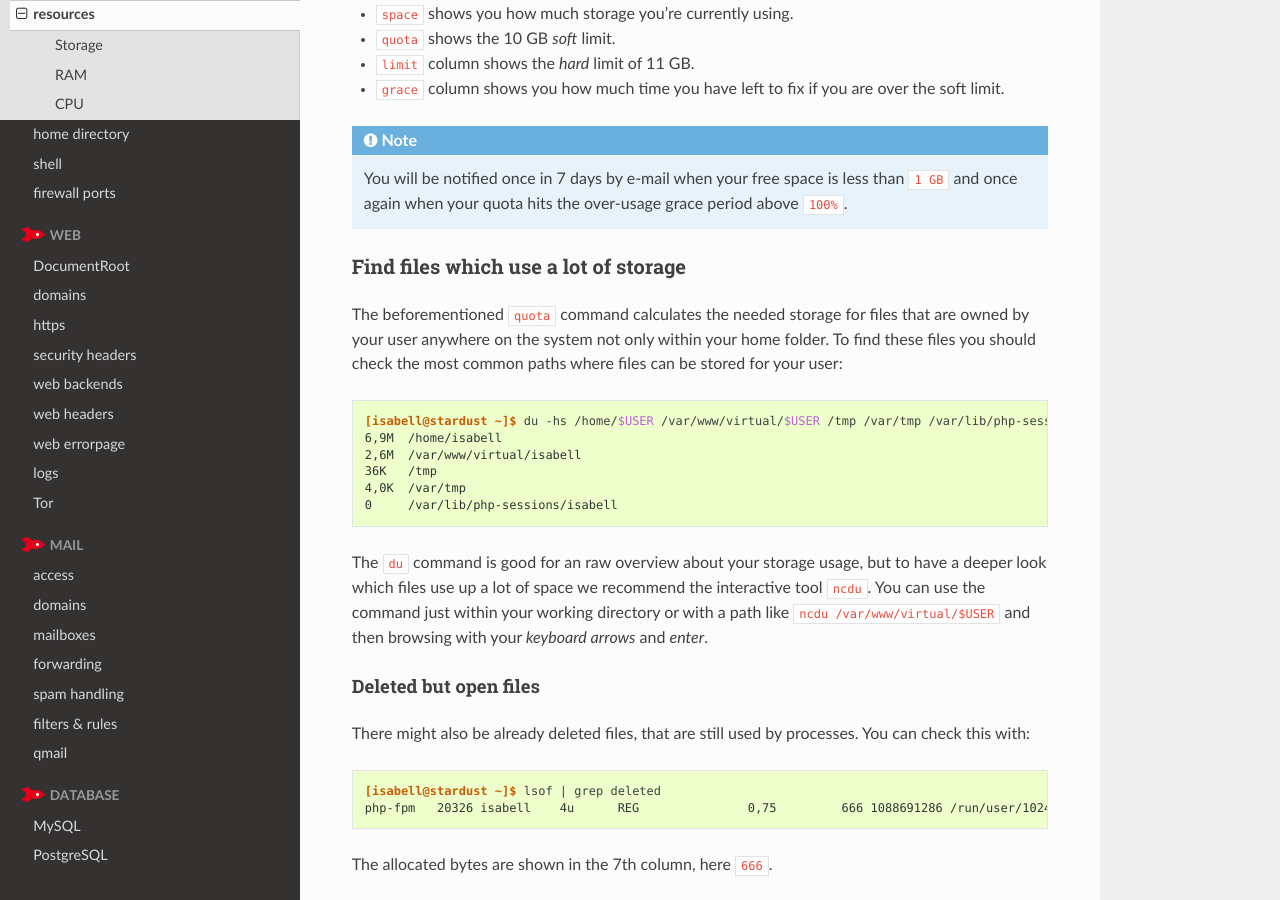
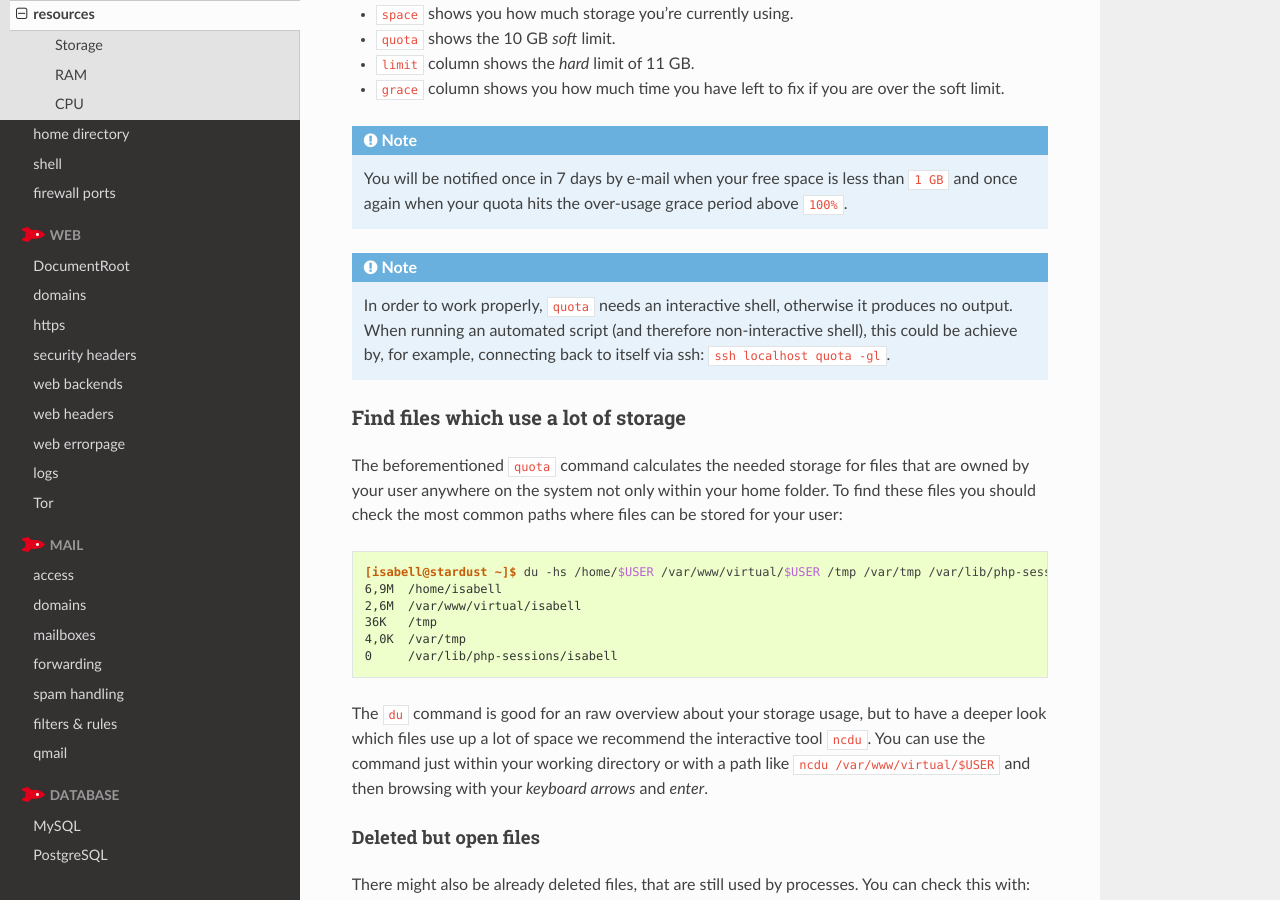
Before and after one commit to Uberspace/manual, a Sphinx documentation site: the page built from source/basics-resources.rst, in a window 1280 px wide and 900 px high, scrolled down 524 px. Built offline with Sphinx 7.4.7 and the Read the Docs theme 3.1.0, drawn with Linux system fonts in a browser that asks for light colours; pages that are not in the unit, such as notebooks, are missing from menus.

Commit message:
Mention dependency for quota in basic-resources
It is not quite obvious that 'quota' needs an interactive shell, and it is not documented
in the manpage either. Let's document it here instead.

```diff
--- a/source/basics-resources.rst
+++ b/source/basics-resources.rst
@@ -28,6 +28,8 @@ You may check your current storage usage with the ``quota`` command:
 * ``grace`` column shows you how much time you have left to fix if you are over the soft limit.
 
 .. note:: You will be notified once in 7 days by e-mail when your free space is less than ``1 GB`` and once again when your quota hits the over-usage grace period above ``100%``.
+
+.. note:: In order to work properly, ``quota`` needs an interactive shell, otherwise it produces no output. When running an automated script (and therefore non-interactive shell), this could be achieve by, for example, connecting back to itself via ssh: ``ssh localhost quota -gl``.
 
 Find files which use a lot of storage
 -------------------------------------
```
